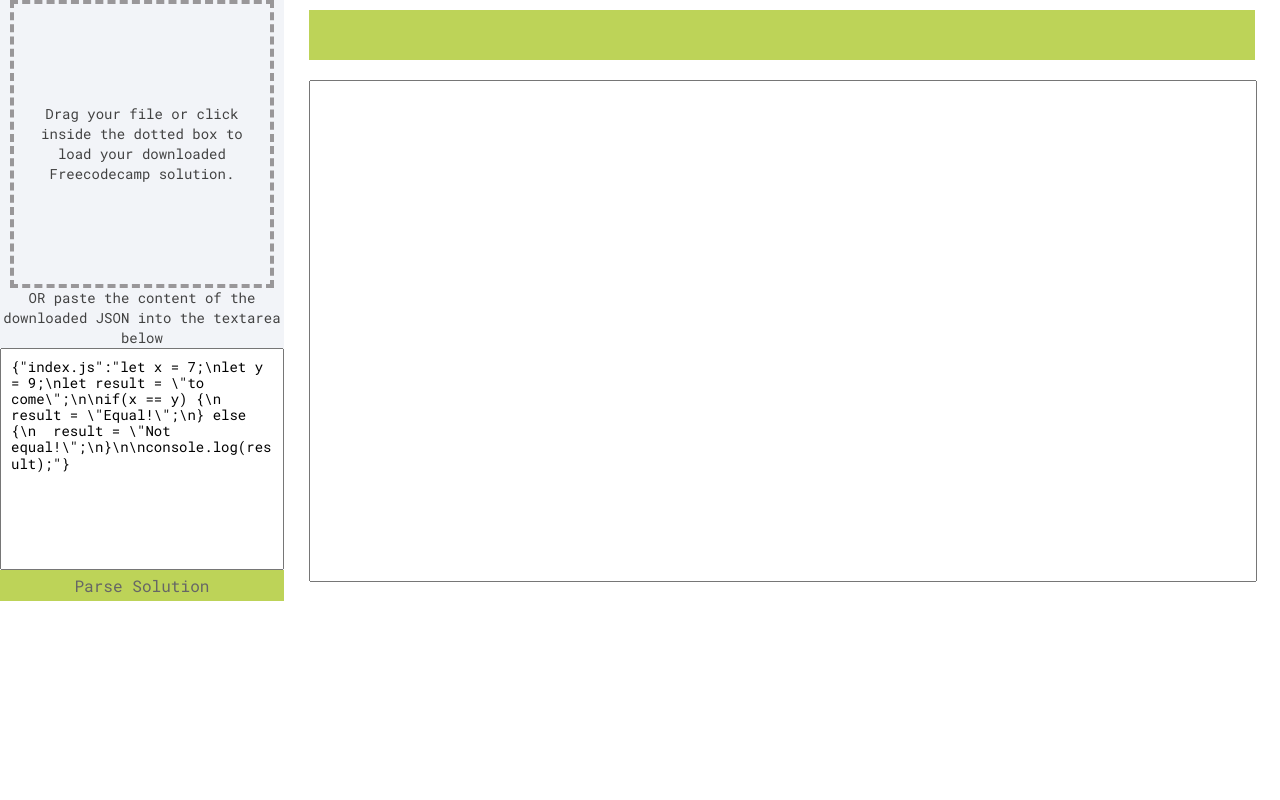
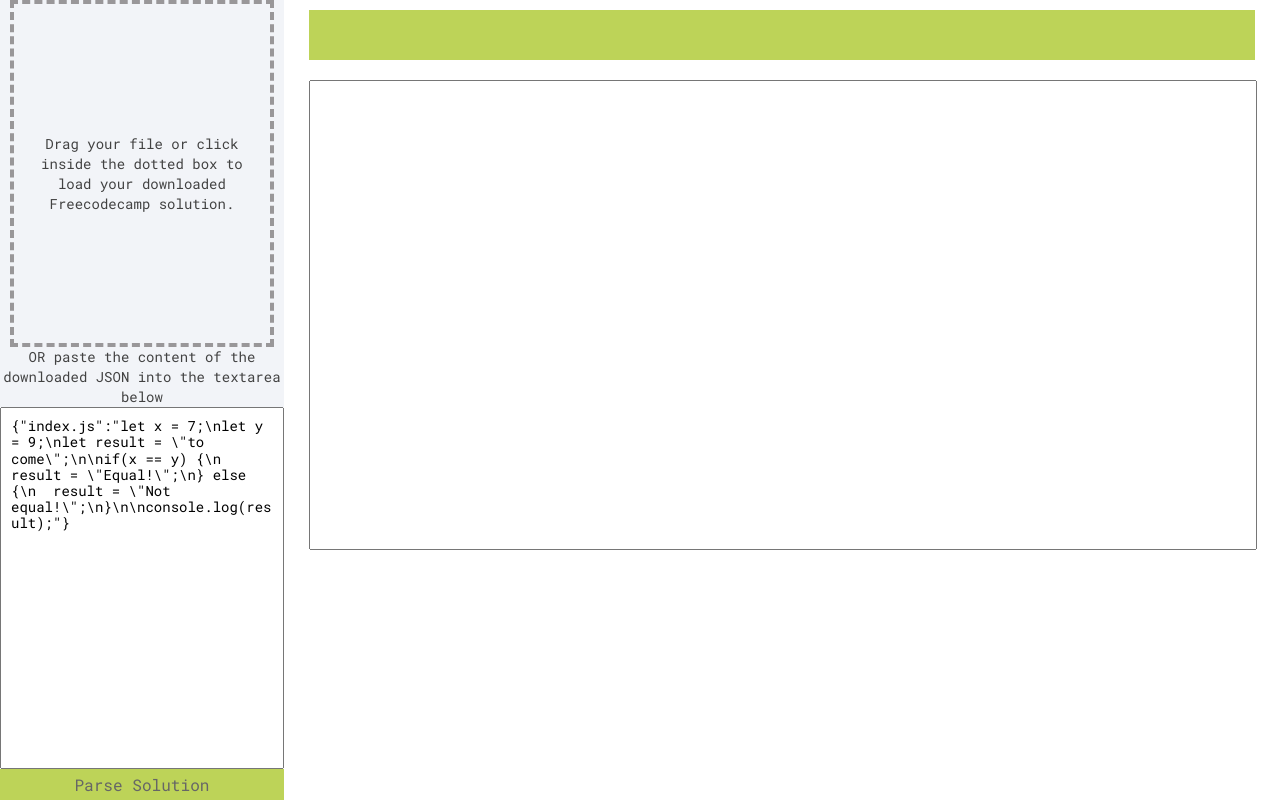
Before and after one commit to LeanSeverino1022/freecodecamp-solution-parser, a website: page index.html in a window 1280 px wide. Drawn offline with nearby package versions, Linux system fonts and the light colour scheme.

Commit message:
update element heights in css

```diff
--- a/public/styles.css
+++ b/public/styles.css
@@ -3,12 +3,14 @@
     margin: 0;
 }
 
-/* html, body, main, .left-col, #main-left-col {
+html, body, main, .left-col, #main-left-col {
     height: 100%;
-} */
+}
 
 body {
     font: 14px/20px 'Roboto Mono',monospace;
+   /* font-size: 11.2px;
+    */
 }
 
 #main-left-col{
@@ -27,7 +29,7 @@ form p {
 /* left column textarea and droparea */
 #drop-area {
     width: 90%;
-    height: 280px;
+    height: 50%;
     margin-top: 5px;
     position: relative;
     border: 4px dashed #999799;
@@ -61,7 +63,7 @@ button:hover{
 }
 
 .left-col textarea {
-    height: 200px;
+    height: 50%;
     resize: none;
     padding: 10px;
 }
@@ -71,7 +73,7 @@ button:hover{
     height: auto;
     overflow: auto;
     resize: none;
-    height: 500px;
+    height: 60%;
 }
 
 .message {
```
